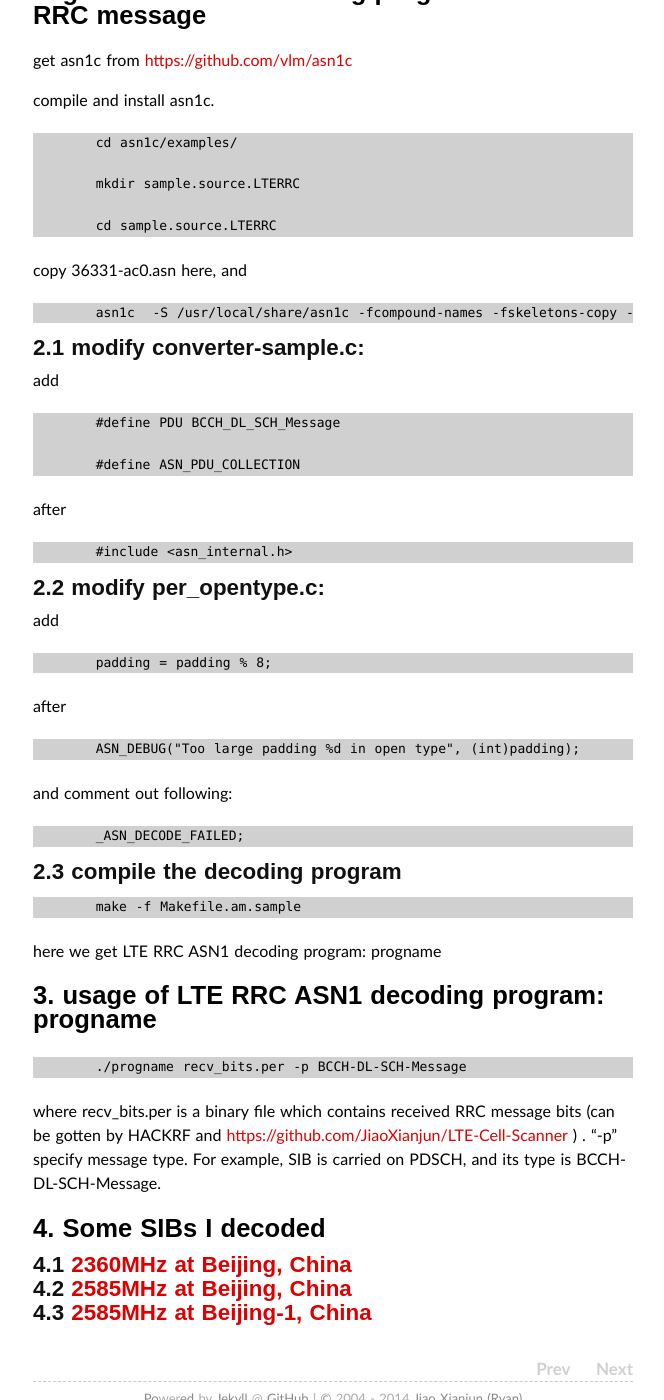
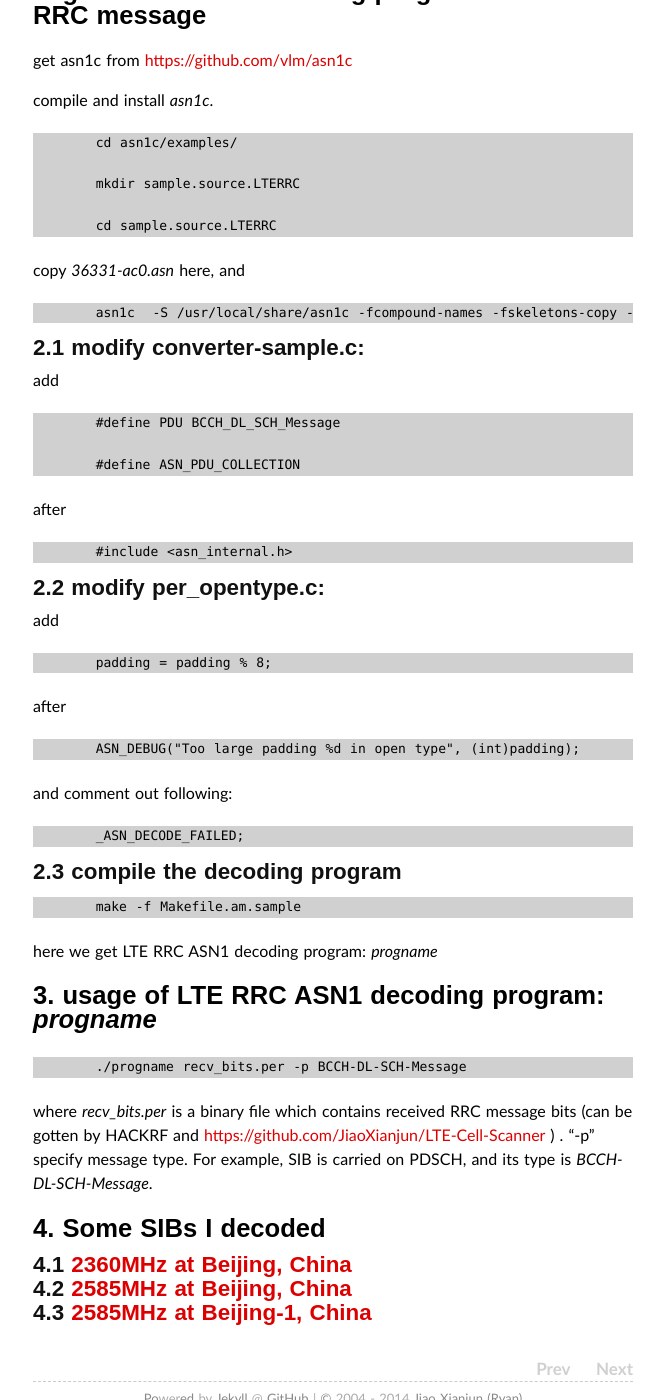
Before and after one commit to sdr-x/sdr-x.github.io, a Jekyll site: the page built from _posts/2014-07-07-LTE-SIB-decoding-by-asn1c.md, in a window 1280 px wide and 1400 px high, scrolled down 807 px. Shown: the whole window, without its empty margins (307-971 px from the left). Built offline with Jekyll 4.4.1, drawn with Linux system fonts in a browser that asks for light colours; some web fonts are replaced; Markdown is read by kramdown in place of the engine named in the settings; comment, search, counter and statistics services are not loaded; some of the changed text lies outside the part shown.

```diff
--- a/_posts/2014-07-07-LTE-SIB-decoding-by-asn1c.md
+++ b/_posts/2014-07-07-LTE-SIB-decoding-by-asn1c.md
@@ -11,7 +11,7 @@ tags:  asn1c ASN1 LTE SIB decoding RRC
 
 This method's main reference is: <http://blog.csdn.net/peng_yw/article/details/22437251>
 
-This doc is used to explain how parse_SIB() of Matlab/LTE_DL_receiver.m works ( .m file is in <https://github.com/JiaoXianjun/LTE-Cell-Scanner> , which is an open source OpenCL accelerated TDD/FDD LTE Cell Scanner -- from A/D samples to RRC messages (PDSCH) out for 20MHz LTE. )
+This doc is used to explain how *parse_SIB()* of *Matlab/LTE_DL_receiver.m* works ( .m file is in <https://github.com/JiaoXianjun/LTE-Cell-Scanner> , which is an open source OpenCL accelerated TDD/FDD LTE Cell Scanner -- from A/D samples to RRC messages (PDSCH) out for 20MHz LTE. )
 
 -------------------------------------------------------------------------------------
 
@@ -19,9 +19,9 @@ This doc is used to explain how parse_SIB() of Matlab/LTE_DL_receiver.m works (
 
 download 36.331 spec from <http://www.3gpp.org/ftp/Specs/archive/36_series/36.331/>
 
-unzip: 36331-ac0.zip --> 36331-ac0.doc
+unzip: *36331-ac0.zip* --> *36331-ac0.doc*
 
-save 36331-ac0.doc as 36331-ac0.txt.
+save *36331-ac0.doc* as *36331-ac0.txt*.
 
 get lameditor from <http://sourceforge.net/projects/lameditor/>
 
@@ -33,13 +33,13 @@ copy 36331-ac0.txt here, and
 
 		./getasn 36331-ac0.txt
 
-now we have 36331-ac0.asn
+now we have *36331-ac0.asn*
 
 # 2. generate ASN1 decoding program for LTE RRC message
 
 get asn1c from <https://github.com/vlm/asn1c>
 
-compile and install asn1c.
+compile and install *asn1c*.
 
 		cd asn1c/examples/
 
@@ -47,7 +47,7 @@ compile and install asn1c.
 
 		cd sample.source.LTERRC
 
-copy 36331-ac0.asn here, and
+copy *36331-ac0.asn* here, and
 
 		asn1c  -S /usr/local/share/asn1c -fcompound-names -fskeletons-copy -gen-PER -pdu=auto 36331-ac0.asn
 
@@ -81,13 +81,13 @@ and comment out following:
 
 		make -f Makefile.am.sample
 
-here we get LTE RRC ASN1 decoding program: progname
+here we get LTE RRC ASN1 decoding program: *progname*
 
-# 3. usage of LTE RRC ASN1 decoding program: progname
+# 3. usage of LTE RRC ASN1 decoding program: *progname*
 
 		./progname recv_bits.per -p BCCH-DL-SCH-Message
 
-where recv_bits.per is a binary file which contains received RRC message bits (can be gotten by HACKRF and <https://github.com/JiaoXianjun/LTE-Cell-Scanner> ) . "-p" specify message type. For example, SIB is carried on PDSCH, and its type is BCCH-DL-SCH-Message.
+where *recv_bits.per* is a binary file which contains received RRC message bits (can be gotten by HACKRF and <https://github.com/JiaoXianjun/LTE-Cell-Scanner> ) . "-p" specify message type. For example, SIB is carried on PDSCH, and its type is *BCCH-DL-SCH-Message*.
 
 
 # 4. Some SIBs I decoded
```
